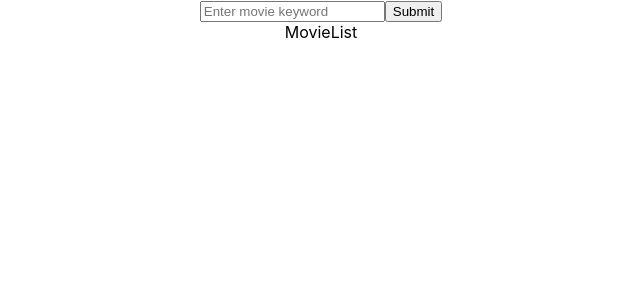
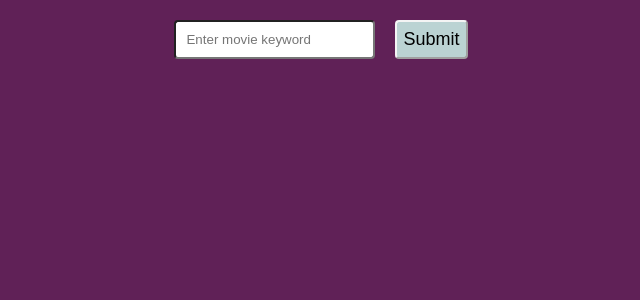
Before and after one commit to syifaiswardy/react-movie-app, a React (Create React App) app: page / in a window 1280 px wide. Shown: the top 300 px of the page, without its empty margins (319-959 px from the left). Built offline with nearby package versions, Linux system fonts and the light colour scheme.

Commit message:
course project

```diff
--- a/src/App.css
+++ b/src/App.css
@@ -1,4 +1,4 @@
-.App {
+/* .App {
   text-align: center;
 }
 
@@ -35,4 +35,66 @@
   to {
     transform: rotate(360deg);
   }
+} */
+
+html{
+  height: 100%;
+  background-color: rgb(96, 33, 87);
 }
+
+.search{
+  width: 100%;
+  display: flex;
+  justify-content: center;
+  padding: 20px 0;
+}
+
+.search input {
+  padding: 10px;
+  border-radius: 4px;
+}
+
+.search button {
+  background-color: rgb(230, 128, 128);
+  border-color: rgb(0, 0, 0);
+  border-radius: 4px;
+  margin-left: 20px;
+  font-size: 18px;
+  color: black;
+}
+
+.search button:disabled{
+  background-color: rgb(187, 211, 211);
+  border-color: rgb(244, 244, 244);
+  border-radius: 4px;
+  margin-left: 20px;
+  font-size: 18px;
+  color: black;
+}
+
+.movieList {
+  display: grid;
+  grid-template-columns: repeat(4, 1fr);
+  gap: 2rem;
+}
+
+.movieList div{
+  height: auto;
+}
+
+.noMovie{
+  justify-content: center;
+  width: 100%;
+  font-size: 25px;
+  display: flex;
+}
+
+.movieList > div > img{
+  width: 100%;
+  height: 400px;
+}
+
+.movieList > div > p{
+  color: rgb(46, 17, 17);
+  font-size: 18px;
+}
--- a/src/App.js
+++ b/src/App.js
@@ -2,10 +2,16 @@ import logo from './logo.svg';
 import './App.css';
 import Search from './Components/search';
 import MovieList from './Components/movieList';
+import { useContext } from 'react';
+import { GlobalContext } from './GlobalContext';
 
 function App() {
+
+  const {movieList} = useContext(GlobalContext)
+
   return (
-    <div className="App">
+    <div style={{background : movieList && movieList.length > 0 && "pink"}}>
+    {/* to change background if have movie list after click submit */}
       <Search/>
       <MovieList/>
     </div>
--- a/src/Components/movieList.jsx
+++ b/src/Components/movieList.jsx
@@ -1,10 +1,24 @@
-import React from "react";
+import React, { useContext } from "react";
+import { GlobalContext } from "../GlobalContext";
 
 
-const MovieList = () =>{
+const MovieList = () => {
+
+    const { movieList, loading } = useContext(GlobalContext)
+    console.log(movieList);
     return (
-        <div>
-            MovieList
+        <div className="movieList">
+            {loading && <span>Loading...</span>}
+            {
+                movieList && movieList.length > 0 ?
+                    movieList.map((item) => (
+                        <div key={item.imdbID}>
+                            <img src={item.Poster} alt="Movie Poster"></img>
+                            <p>{item.Title}</p>
+                            <p>{item.Year}</p>
+                        </div>
+                    )) : null
+            }
         </div>
     )
 }
--- a/src/Components/search.jsx
+++ b/src/Components/search.jsx
@@ -1,11 +1,22 @@
-import React from "react";
+import React, { useContext } from "react";
+import { GlobalContext } from "../GlobalContext";
 
 
-const Search = () =>{
+const Search = () => {
+
+    const { searchParam, handleOnChange, handleOnSubmit } = useContext(GlobalContext);
+
+
     return (
-        <div>
-            <input name="search" placeholder="Enter movie keyword"/>
-            <button>Submit</button>
+        <div className="search">
+            <input name="search"
+                value={searchParam}
+                onChange={handleOnChange}
+                placeholder="Enter movie keyword" />
+            <button disabled={searchParam.trim().length <=2} //to make the button disabled if have letter less than or equal 2
+                onClick={handleOnSubmit}>
+                Submit
+            </button>
         </div>
     )
 }
--- /dev/null
+++ b/src/GlobalContext.js
@@ -0,0 +1,60 @@
+import { createContext, useEffect, useState } from "react";
+
+export const GlobalContext = createContext({
+    searchParam: '',
+    handleOnChange: () => { },
+    handleOnSubmit: () => { },
+    movieList: [],
+    loading: false, //flag
+})
+
+const GlobalState = ({ children }) => {
+
+    const [searchParam, setSearchParam] = useState('')
+    const [movieList, setMovieList] = useState([])
+    const [loading, setLoading] = useState(false)
+
+
+    useEffect(()=>{
+        const getDataStorage = JSON.parse(localStorage.getItem('movieList'))
+        if (getDataStorage && getDataStorage.length > 0) setMovieList(getDataStorage)
+    },[]) // to store search keyword in local storage after submit
+
+    const handleOnChange = (event) => {
+        console.log(event.target.value);
+        setSearchParam(event.target.value)
+    }
+
+    const handleOnSubmit = async () => {
+        setLoading(true)
+
+        const response = await fetch(`https://www.omdbapi.com/?s=${searchParam}&apikey=dc6a5742`)//fetch the api endpoint
+        const data = await response.json();
+
+        if (data){
+            setMovieList(data.Search)
+            localStorage.setItem('movieList', JSON.stringify(data.Search))
+            setLoading(false)
+            setSearchParam('')
+        }
+
+    }
+
+
+    const contextValue = {
+        searchParam,
+        handleOnChange,
+        handleOnSubmit,
+        movieList,
+        loading, //flag
+    }
+
+    return (
+        <GlobalContext.Provider value={contextValue}>
+            {children}
+        </GlobalContext.Provider>
+
+    )
+}
+
+export default GlobalState;
--- a/src/index.js
+++ b/src/index.js
@@ -3,12 +3,16 @@ import ReactDOM from 'react-dom/client';
 import './index.css';
 import App from './App';
 import reportWebVitals from './reportWebVitals';
+import GlobalState from './GlobalContext';
 
 const root = ReactDOM.createRoot(document.getElementById('root'));
 root.render(
-  <React.StrictMode>
-    <App />
-  </React.StrictMode>
+  <GlobalState>
+    <React.StrictMode>
+      <App />
+    </React.StrictMode>
+  </GlobalState>
+
 );
 
 // If you want to start measuring performance in your app, pass a function
```
